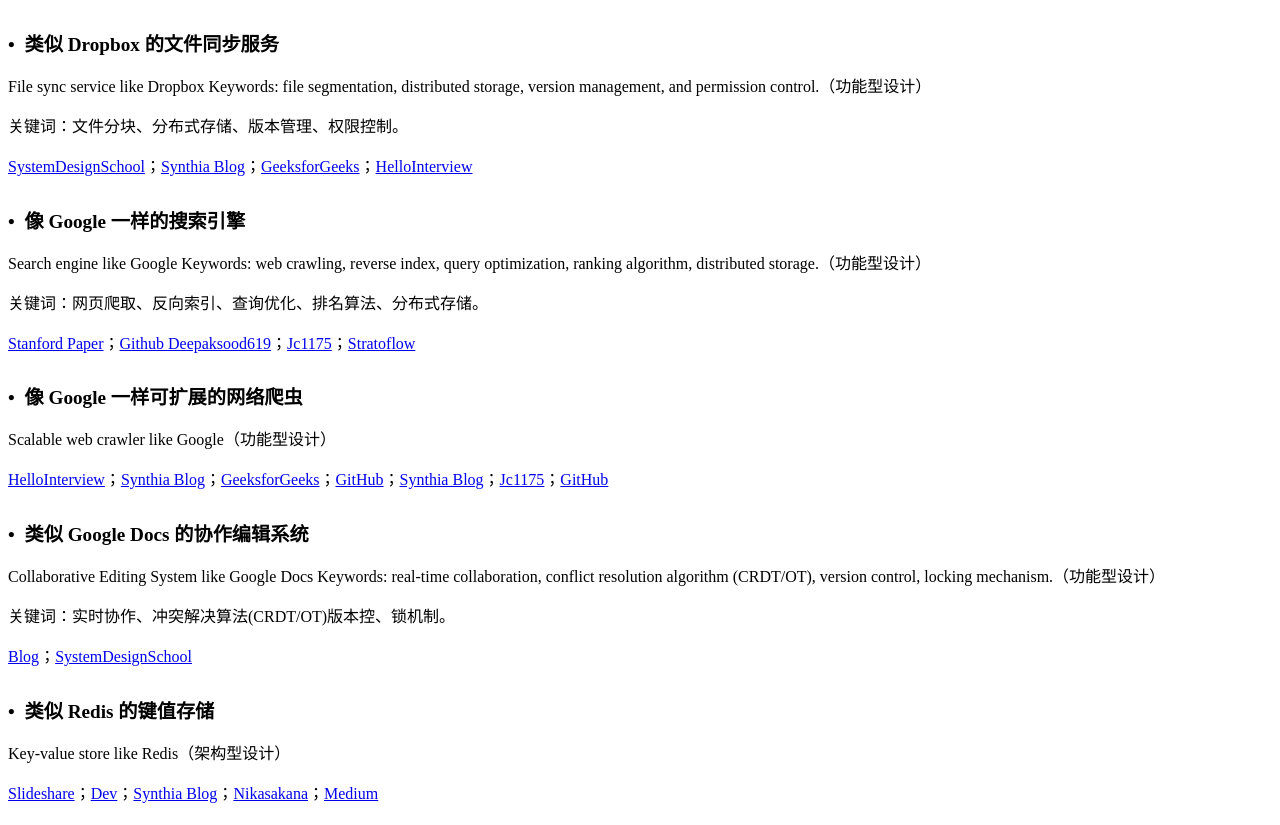
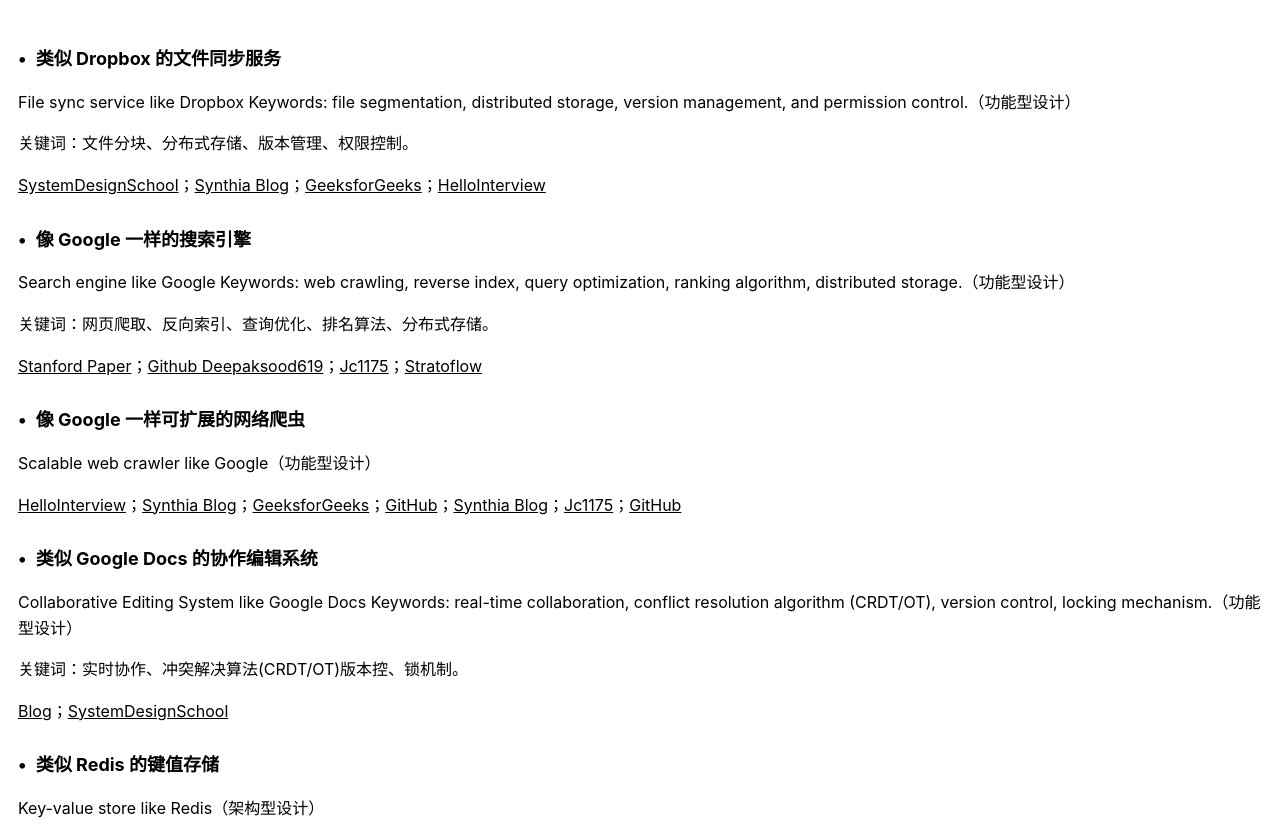
Before and after one commit to Synthia-Li/Synthia-Li.github.io, a plain HTML site: page index.html in a window 1280 px wide. Shown: the top 825 px of the page. Drawn offline with Linux system fonts and the light colour scheme.

Commit message:
index update

```diff
--- a/index.html
+++ b/index.html
@@ -4,26 +4,38 @@
   <meta charset="UTF-8">
   <title>System Design Cases</title>
   <style>
-    /* 加粗标题样式 */
+    body {
+      font-size: 16px;
+      line-height: 1.6;
+      font-family: -apple-system, BlinkMacSystemFont, "Segoe UI", Roboto, "Helvetica Neue", Arial, sans-serif;
+      color: #000;
+      padding: 10px;
+    }
+
     h1 {
-      font-weight: bold;
-      font-size: 1.2em;
+      font-size: 18px;
+      font-weight: 700;
       margin-top: 1.5em;
     }
 
-    /* 前面加小黑点（用伪元素） */
     h1::before {
       content: "• ";
       color: black;
       margin-right: 5px;
     }
 
-    /* 链接文字样式和正文一致 */
-    p a {
-      font-size: 1em;
+    p, a {
+      font-size: 16px;
+      font-family: inherit;
+      color: inherit;
+    }
+
+    a {
       text-decoration: underline;
+      font-weight: normal;
     }
   </style>
+
 </head>
 <body>
 <h1>类似 Dropbox 的文件同步服务</h1>
```
